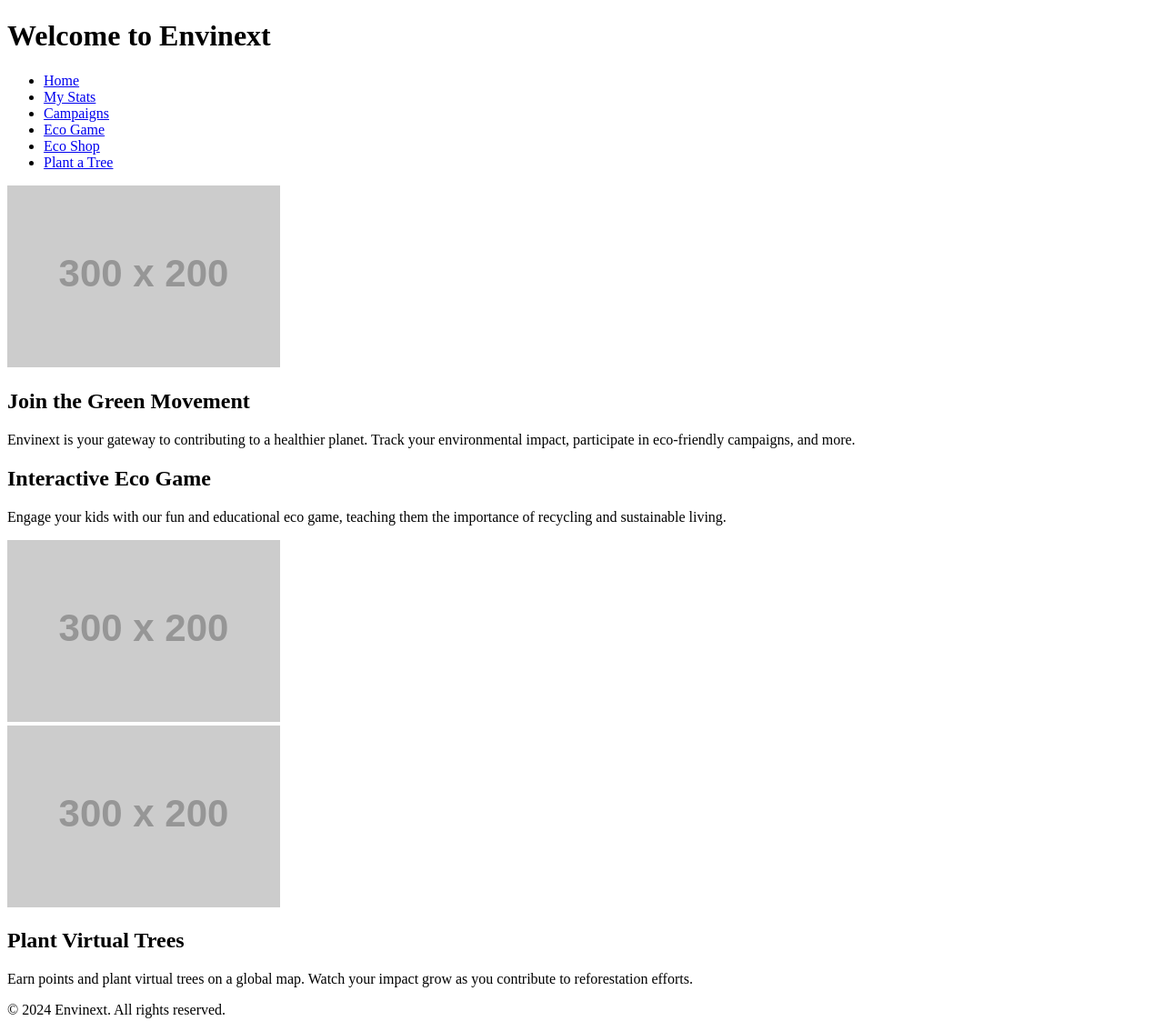
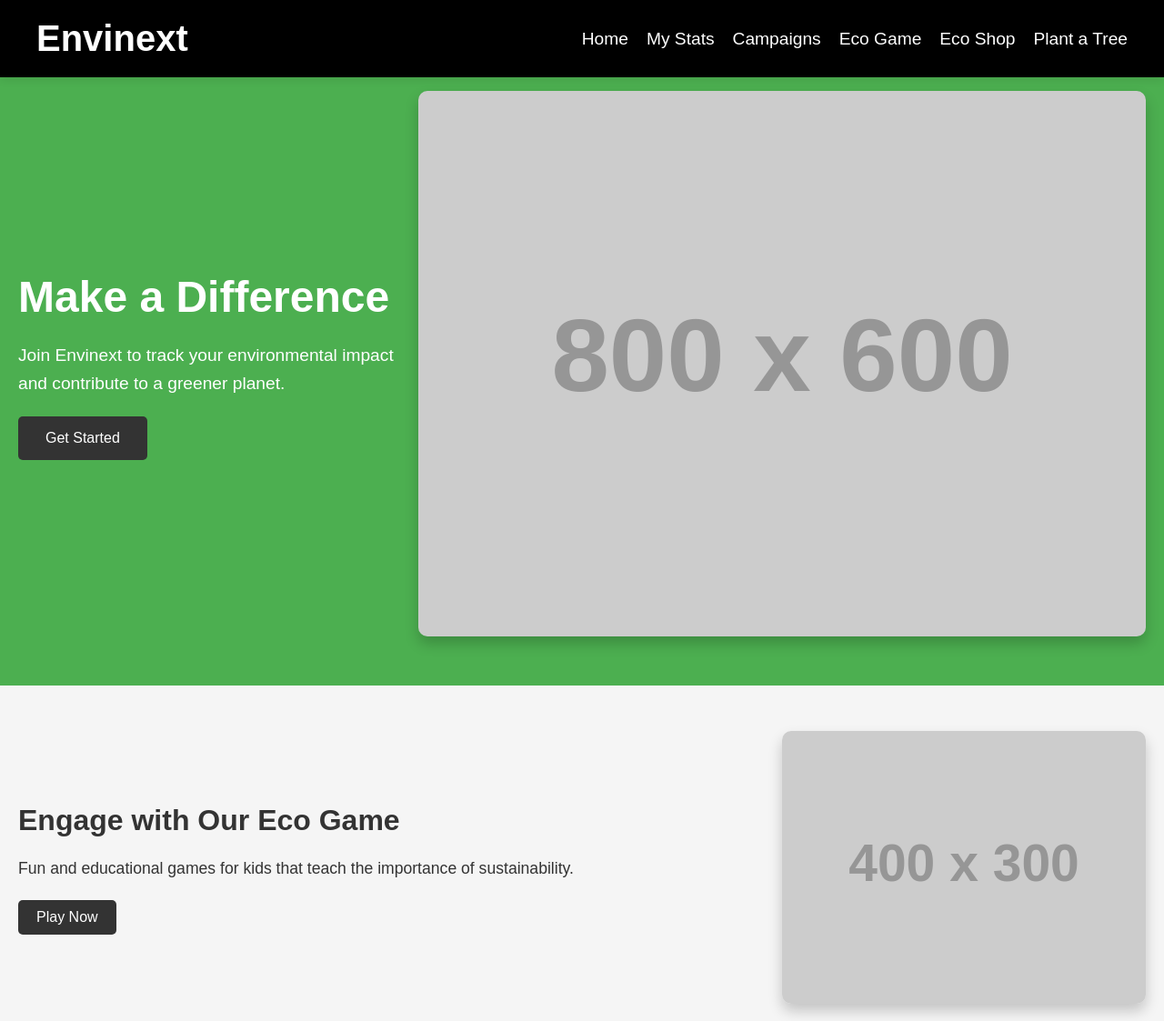
Before and after one commit to DDVHegde100/Envinext, a plain HTML site: page index.html in a window 1280 px wide. Shown: the top 1123 px of the page at 91% size. Drawn offline with Linux system fonts and the light colour scheme; placeholder pictures from the web are drawn by us.

Commit message:
user interface update

```diff
--- a/index.html
+++ b/index.html
@@ -4,12 +4,12 @@
     <meta charset="UTF-8">
     <meta name="viewport" content="width=device-width, initial-scale=1.0">
     <title>Envinext - Home</title>
-    <link rel="stylesheet" href="style.css">
+    <link rel="stylesheet" href="styles.css">
 </head>
 <body>
     <header>
         <div class="header-content">
-            <h1>Welcome to Envinext</h1>
+            <h1>Envinext</h1>
             <nav>
                 <ul>
                     <li><a href="index.html">Home</a></li>
@@ -24,33 +24,47 @@
     </header>
 
     <main>
-        <section class="content-section">
-            <div class="content-left">
-                <img src="https://via.placeholder.com/300x200" alt="Eco-friendly gif">
+        <section class="hero">
+            <div class="hero-text">
+                <h2>Make a Difference</h2>
+                <p>Join Envinext to track your environmental impact and contribute to a greener planet.</p>
+                <a href="campaigns.html" class="cta-button">Get Started</a>
             </div>
-            <div class="content-right">
-                <h2>Join the Green Movement</h2>
-                <p>Envinext is your gateway to contributing to a healthier planet. Track your environmental impact, participate in eco-friendly campaigns, and more.</p>
+            <div class="hero-image">
+                <img src="https://via.placeholder.com/800x600" alt="Hero Image">
             </div>
         </section>
 
-        <section class="content-section">
-            <div class="content-left">
-                <h2>Interactive Eco Game</h2>
-                <p>Engage your kids with our fun and educational eco game, teaching them the importance of recycling and sustainable living.</p>
+        <section class="feature">
+            <div class="feature-text">
+                <h3>Engage with Our Eco Game</h3>
+                <p>Fun and educational games for kids that teach the importance of sustainability.</p>
+                <a href="eco-game.html" class="cta-button">Play Now</a>
             </div>
-            <div class="content-right">
-                <img src="https://via.placeholder.com/300x200" alt="Eco game gif">
+            <div class="feature-image">
+                <img src="https://via.placeholder.com/400x300" alt="Eco Game Image">
             </div>
         </section>
 
-        <section class="content-section">
-            <div class="content-left">
-                <img src="https://via.placeholder.com/300x200" alt="Planting trees gif">
+        <section class="feature">
+            <div class="feature-text">
+                <h3>Shop Eco-friendly Products</h3>
+                <p>Discover products that help you live a more sustainable lifestyle.</p>
+                <a href="shop.html" class="cta-button">Explore Shop</a>
             </div>
-            <div class="content-right">
-                <h2>Plant Virtual Trees</h2>
-                <p>Earn points and plant virtual trees on a global map. Watch your impact grow as you contribute to reforestation efforts.</p>
+            <div class="feature-image">
+                <img src="https://via.placeholder.com/400x300" alt="Eco Shop Image">
+            </div>
+        </section>
+
+        <section class="feature">
+            <div class="feature-text">
+                <h3>Plant Virtual Trees</h3>
+                <p>Earn points and plant virtual trees on our global map. Watch your impact grow!</p>
+                <a href="map.html" class="cta-button">Start Planting</a>
+            </div>
+            <div class="feature-image">
+                <img src="https://via.placeholder.com/400x300" alt="Virtual Trees Image">
             </div>
         </section>
     </main>
@@ -58,21 +72,5 @@
     <footer>
         <p>&copy; 2024 Envinext. All rights reserved.</p>
     </footer>
-
-    <script>
-        // Sticky header functionality
-        window.onscroll = function() {stickyHeader()};
-
-        var header = document.querySelector("header");
-        var sticky = header.offsetTop;
-
-        function stickyHeader() {
-            if (window.pageYOffset > sticky) {
-                header.classList.add("sticky");
-            } else {
-                header.classList.remove("sticky");
-            }
-        }
-    </script>
 </body>
 </html>
--- a/styles.css
+++ b/styles.css
@@ -1,6 +1,6 @@
 /* Global Styles */
 body {
-    font-family: 'Poppins', sans-serif;
+    font-family: 'Arial', sans-serif;
     margin: 0;
     padding: 0;
     background-color: #f5f5f5;
@@ -10,20 +10,15 @@
 
 /* Header Styles */
 header {
-    background: linear-gradient(90deg, #56ab2f 0%, #a8e063 100%);
-    color: white;
+    background: #000;
+    color: #fff;
     padding: 20px 0;
     position: fixed;
     width: 100%;
-    z-index: 1000;
     top: 0;
     left: 0;
-    transition: all 0.3s ease-in-out;
-}
-
-header.sticky {
-    background: #56ab2f;
-    box-shadow: 0px 4px 6px rgba(0, 0, 0, 0.1);
+    z-index: 1000;
+    box-shadow: 0px 2px 10px rgba(0, 0, 0, 0.1);
 }
 
 .header-content {
@@ -52,59 +47,108 @@
 }
 
 nav ul li a {
-    color: white;
+    color: #fff;
     text-decoration: none;
     font-size: 1.2em;
     transition: color 0.3s ease;
 }
 
 nav ul li a:hover {
-    color: #f1c40f;
+    color: #a8e063;
 }
 
-/* Main Content Styles */
-main {
-    padding-top: 120px;
-    padding-bottom: 50px;
-}
-
-.content-section {
+/* Hero Section Styles */
+.hero {
     display: flex;
     align-items: center;
     justify-content: space-between;
-    margin: 50px 0;
-    padding: 0 20px;
+    padding: 100px 20px 50px;
+    background: #4CAF50;
+    color: #fff;
+    text-align: left;
 }
 
-.content-left, .content-right {
+.hero-text {
     flex: 1;
-    padding: 20px;
-    max-width: 50%;
+    padding-right: 20px;
 }
 
-.content-left img, .content-right img {
-    max-width: 100%;
-    height: auto;
-    border-radius: 10px;
-    box-shadow: 0px 8px 15px rgba(0, 0, 0, 0.1);
-    transition: transform 0.3s ease;
+.hero-text h2 {
+    font-size: 3em;
+    margin: 0;
+    line-height: 1.2;
 }
 
-.content-left img:hover, .content-right img:hover {
-    transform: scale(1.05);
+.hero-text p {
+    font-size: 1.2em;
+    margin: 20px 0;
+    line-height: 1.6;
 }
 
-.content-section h2 {
-    font-size: 2em;
-    margin-bottom: 20px;
-    color: #56ab2f;
+.hero-text .cta-button {
+    display: inline-block;
+    padding: 15px 30px;
+    font-size: 1em;
+    color: #fff;
+    background: #333;
+    text-decoration: none;
+    border-radius: 5px;
+    transition: background 0.3s ease;
 }
 
-.content-section p {
+.hero-text .cta-button:hover {
+    background: #a8e063;
+}
+
+.hero-image img {
+    max-width: 100%;
+    border-radius: 10px;
+    box-shadow: 0px 8px 15px rgba(0, 0, 0, 0.2);
+}
+
+/* Feature Section Styles */
+.feature {
+    display: flex;
+    align-items: center;
+    justify-content: space-between;
+    padding: 50px 20px;
+}
+
+.feature-text {
+    flex: 1;
+    padding-right: 20px;
+}
+
+.feature-text h3 {
+    font-size: 2em;
+    margin: 0;
+}
+
+.feature-text p {
     font-size: 1.1em;
+    margin: 20px 0;
     line-height: 1.6;
-    color: #555;
-    animation: fadeInUp 1s ease-in-out;
+}
+
+.feature-text .cta-button {
+    display: inline-block;
+    padding: 10px 20px;
+    font-size: 1em;
+    color: #fff;
+    background: #333;
+    text-decoration: none;
+    border-radius: 5px;
+    transition: background 0.3s ease;
+}
+
+.feature-text .cta-button:hover {
+    background: #a8e063;
+}
+
+.feature-image img {
+    max-width: 100%;
+    border-radius: 10px;
+    box-shadow: 0px 8px 15px rgba(0, 0, 0, 0.2);
 }
 
 /* Footer Styles */
@@ -116,29 +160,27 @@
     margin-top: 50px;
 }
 
-/* Animations */
-@keyframes fadeInUp {
-    0% {
-        opacity: 0;
-        transform: translateY(20px);
-    }
-    100% {
-        opacity: 1;
-        transform: translateY(0);
-    }
-}
-
 /* Responsive Design */
 @media (max-width: 768px) {
-    .content-section {
+    .hero {
         flex-direction: column;
+        text-align: center;
     }
 
-    .content-left, .content-right {
+    .hero-image img {
+        margin-top: 20px;
+    }
+
+    .feature {
+        flex-direction: column;
+        text-align: center;
+    }
+
+    .feature-text, .feature-image {
         max-width: 100%;
     }
 
-    nav ul li {
-        margin-left: 10px;
+    .feature-image img {
+        margin-top: 20px;
     }
 }
```
